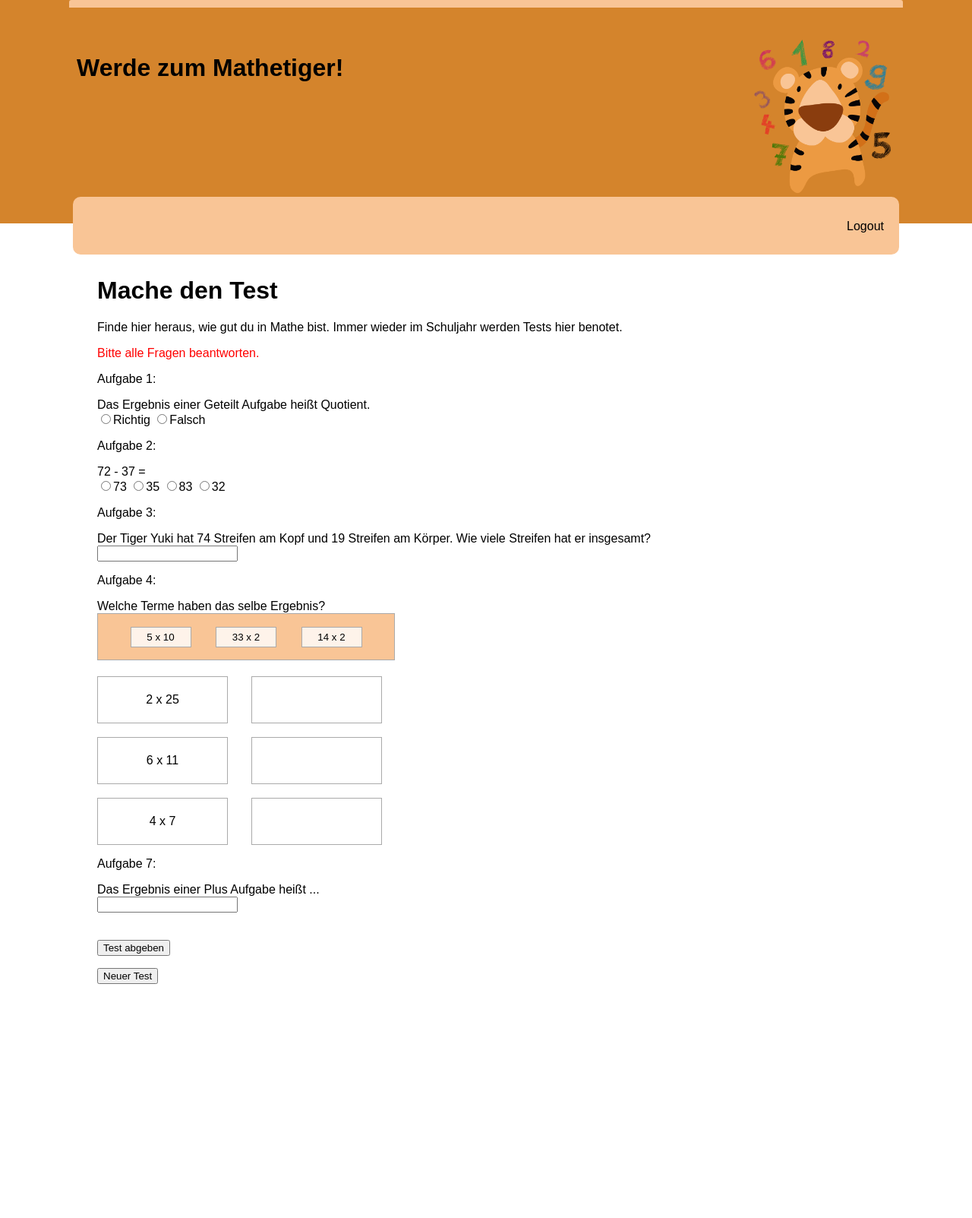
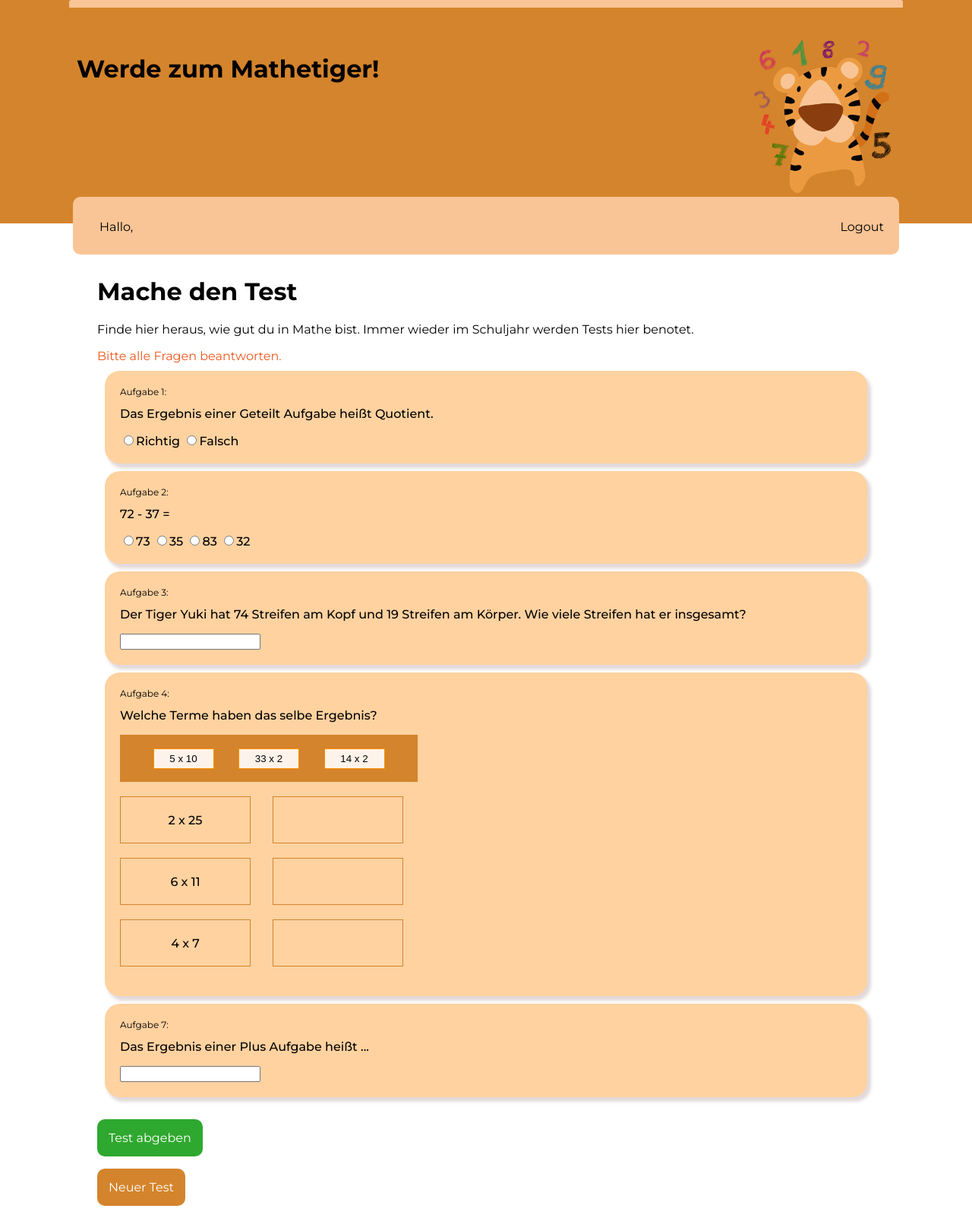
Before and after one commit to s-unger/e-assessment, a PHP site: page /src/test.php in a window 1280 px wide. Shown: the whole page at 76% size. Before the commit the page ends 1295 px from the top, so only its background shows below. Run offline with PHP 8.4, Linux system fonts and the light colour scheme; the visitor is signed in with stand-in values (Sample User, id 1); data that the repository does not hold is empty.

Commit message:
add design to test area

```diff
--- a/index.php
+++ b/index.php
@@ -43,6 +43,7 @@ if (!isset($_SESSION['userid'])) {
     <div class="nav-wrapper">
         <ul>
             <li><a href="home.php"><?php if (isset($user)) {
+                        echo "Hallo, ";
                         echo $user["username"];
                     } ?></a></li>
             <li style="float: right;"><a id="login" href="<?php echo $loginSrc ?>.php"><?php echo $login ?></a>
--- a/src/test.php
+++ b/src/test.php
@@ -153,14 +153,15 @@ function check()
         <span class="feedback"><?php echo $feedbackTotal ?></span>
         <br>
 
-        <div>
-            <p> Aufgabe 1:</p>
-            <?php
+        <div class="question">
+            <p class="q-title"> Aufgabe 1:</p>
+            <p class="q1"> <?php
             if ($_SESSION['newQuestions'] == true) {
                 generate_truefalse_1();
             }
             echo $_SESSION['question_truefalse_1'] . "<br>";
             ?>
+            </p>
             <input type="radio" name="ans1" value="true"><label>Richtig</label>
             <input type="radio" name="ans1" value="false"><label>Falsch</label>
 
@@ -168,8 +169,9 @@ function check()
             <span class="feedback"><?php echo $feedback1 ?></span>
         </div>
 
-        <div>
-            <p> Aufgabe 2:</p>
+        <div class="question">
+            <p class="q-title"> Aufgabe 2:</p>
+            <p class="q1">
             <?php
             if ($_SESSION['newQuestions'] == true) {
                 generate_multiplechoice_1();
@@ -180,6 +182,7 @@ function check()
             $opt3 = $_SESSION['options_multiplechoice_1'][2];
             $opt4 = $_SESSION['options_multiplechoice_1'][3];
             ?>
+            </p>
             <input type="radio" name="ans2" value="<?= $opt1 ?>"><label><?= $opt1 ?></label>
             <input type="radio" name="ans2" value="<?= $opt2 ?>"><label><?= $opt2 ?></label>
             <input type="radio" name="ans2" value="<?= $opt3 ?>"><label><?= $opt3 ?></label>
@@ -189,14 +192,16 @@ function check()
             <span class="feedback"><?php echo $feedback2 ?></span>
         </div>
 
-        <div>
-            <p> Aufgabe 3:</p>
+        <div class="question">
+            <p class="q-title"> Aufgabe 3:</p>
+            <p class="q1">
             <?php
             if ($_SESSION['newQuestions'] == true) {
                 generate_numerical_1();
             }
             echo $_SESSION['question_numerical_1'] . "<br>";
             ?>
+            </p>
             <input type="number" name="ans3">
 
             <br>
@@ -204,13 +209,15 @@ function check()
         </div>
 
 
-        <div>
-            <p> Aufgabe 4:</p>
+        <div class="question">
+            <p class="q-title"> Aufgabe 4:</p>
+            <p class="q1">
             <?php
             if ($_SESSION['newQuestions'] == true) {
                 generate_matching_1();
             }
             echo $_SESSION['question_matching_1'] . "<br>"; ?>
+            </p>
 
             <div class="dropBase">
                 <input type="text" class="drag" id="drag1" draggable="true"
@@ -241,30 +248,29 @@ function check()
                 </div>
 
             </div>
-
-
-        <div>
-            <p> Aufgabe 7:</p>
+            <br>
+            <span class="feedback"><?php echo $feedback4 ?></span>
+        </div>
+        <div class="question">
+            <p class="q-title"> Aufgabe 7:</p>
+            <p class="q1">
             <?php
             if ($_SESSION['newQuestions'] == true) {
                 generate_short_text();
             }
             echo $_SESSION['question_short_text_1'] . "<br>";
             ?>
+            </p>
             <input type="text" name="ans7">
 
             <br>
             <span class="feedback"><?php echo $feedback7 ?></span>
         </div>
-
-            <br>
-            <span class="feedback"><?php echo $feedback4 ?></span>
-        </div>
         <br>
-        <input type="submit" name="check" value="Test abgeben">
+        <input class="btn abgeben" type="submit" name="check" value="Test abgeben">
 
     </form>
     <form action="test.php" method="post">
-        <input type="submit" name="newTest" value="Neuer Test">
+        <input class="btn neuer-test" type="submit" name="newTest" value="Neuer Test">
     </form>
 </div>
--- a/style.css
+++ b/style.css
@@ -1,8 +1,10 @@
+@import url('https://fonts.googleapis.com/css2?family=Montserrat:wght@200;400;500;600;700&display=swap');
+
 body {
     background: #ffffff;
     margin: 0 auto;
     padding: 0;
-    font-family: Arial, Helvetica, sans-serif;
+    font-family: 'Montserrat', sans-serif;
 }
 
 img {
@@ -66,7 +68,7 @@ img {
     width: 150px;
     height: 40px;
     padding: 10px;
-    border: 1px solid #aaaaaa;
+    border: 1px solid #D4842c;
     display: flex;
     justify-content: center;
     align-items: center;
@@ -75,7 +77,7 @@ img {
 .drag {
     width: 80px;
     text-align: center;
-    border: 1px solid #aaaaaa;
+    border: 1px solid #fd8f00;
     padding: 5px;
     background-color: #fef3ea;
 }
@@ -83,7 +85,7 @@ img {
 .dropBase {
     width: 370px;
     justify-content: space-evenly;
-    background-color: #f9c596;
+    background-color: #D4842c;
 }
 
 .matching {
@@ -96,5 +98,45 @@ img {
 }
 
 .feedback {
-    color: red;
+    color: #f0571b;
 }
+
+.question {
+    background: rgba(255,210,160,1);
+    padding: 20px;
+    /* border: 3px solid white; */
+    border-radius: 20px;
+    box-shadow: 4px 5px 4px 1px #e2d9d9;
+    margin: 10px;
+    font-weight: 500;
+}
+
+.q-title {
+    font-weight: 400;
+    margin-top: 0;
+    font-size: 12px;
+}
+
+.q1 {
+    font-weight: 500;
+    margin-top: 0;
+}
+
+.btn {
+    border: none;
+    color: white;
+    font-family: 'Montserrat', sans-serif;
+    font-size: 16px;
+    padding: 15px;
+    text-align: center;
+    border-radius: 10px;
+}
+
+.abgeben {
+    background-color: rgb(47, 168, 47);
+
+}
+
+.neuer-test {
+    background-color: #D4842c;
+}
```
